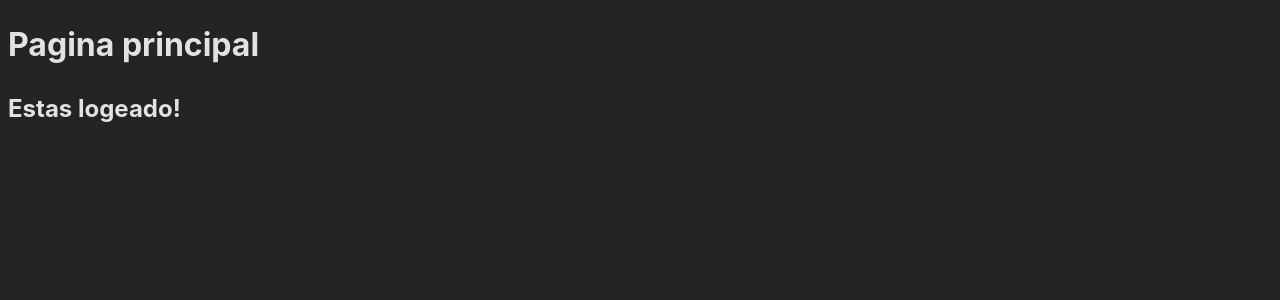
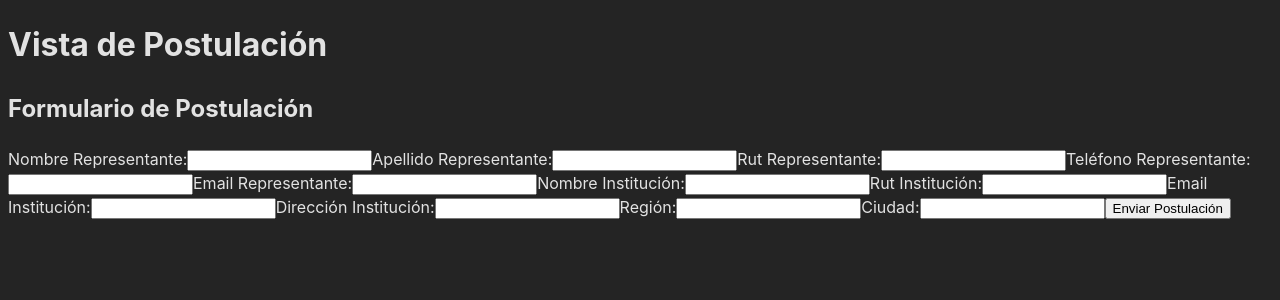
Before and after one commit to fschonffeldt/Proyecto-IS, a React (Vite) app in the folder frontend/: page /postulaciones in a window 1280 px wide. Shown: the top 300 px of the page. Built offline with nearby package versions, Linux system fonts and the light colour scheme; no server answers.

Commit message:
funcionando rellenado de formulario

```diff
--- /dev/null
+++ b/frontend/src/components/PostulacionForm.jsx
@@ -0,0 +1,162 @@
+import { useState } from 'react';
+import { createpostulacion } from '../services/postulacion.service';
+
+function PostulacionForm() {
+  const [postulacionData, setPostulacionData] = useState({
+    nombreRepresentante: '',
+    ApellidoRepresentante: '',
+    rutRepresentante: '',
+    telefonoRepresentante: '',
+    emailRepresentante: '',
+    nombreInstitucion: '',
+    rutInstitucion: '',
+    emailInstitucion: '',
+    direccionInstitucion: '',
+    region: '',
+    ciudad: '',
+  });
+
+  const handleChange = (e) => {
+    const { name, value } = e.target;
+    setPostulacionData((prevData) => ({
+      ...prevData,
+      [name]: value,
+    }));
+  };
+
+  const handleSubmit = async (e) => {
+    e.preventDefault();
+
+    try {
+      const createdPostulacion = await createpostulacion(postulacionData);
+      console.log('Postulación creada:', createdPostulacion);
+      // Puedes redirigir a otra página después de la creación exitosa
+      // (Asegúrate de tener configurado React Router si estás utilizando rutas)
+    } catch (error) {
+      console.error('Error al crear la postulación:', error.message);
+      // Manejo de errores
+    }
+  };
+
+  return (
+    <div>
+      <h2>Formulario de Postulación</h2>
+
+      <form onSubmit={handleSubmit}>
+        <label>
+          Nombre Representante:
+          <input
+            type="text"
+            name="nombreRepresentante"
+            value={postulacionData.nombreRepresentante}
+            onChange={handleChange}
+          />
+        </label>
+
+        <label>
+          Apellido Representante:
+          <input
+            type="text"
+            name="ApellidoRepresentante"
+            value={postulacionData.ApellidoRepresentante}
+            onChange={handleChange}
+          />
+        </label>
+
+        <label>
+          Rut Representante:
+          <input
+            type="text"
+            name="rutRepresentante"
+            value={postulacionData.rutRepresentante}
+            onChange={handleChange}
+          />
+        </label>
+
+        <label>
+          Teléfono Representante:
+          <input
+            type="text"
+            name="telefonoRepresentante"
+            value={postulacionData.telefonoRepresentante}
+            onChange={handleChange}
+          />
+        </label>
+
+        <label>
+          Email Representante:
+          <input
+            type="text"
+            name="emailRepresentante"
+            value={postulacionData.emailRepresentante}
+            onChange={handleChange}
+          />
+        </label>
+
+        <label>
+          Nombre Institución:
+          <input
+            type="text"
+            name="nombreInstitucion"
+            value={postulacionData.nombreInstitucion}
+            onChange={handleChange}
+          />
+        </label>
+
+        <label>
+          Rut Institución:
+          <input
+            type="text"
+            name="rutInstitucion"
+            value={postulacionData.rutInstitucion}
+            onChange={handleChange}
+          />
+        </label>
+
+        <label>
+          Email Institución:
+          <input
+            type="text"
+            name="emailInstitucion"
+            value={postulacionData.emailInstitucion}
+            onChange={handleChange}
+          />
+        </label>
+
+        <label>
+          Dirección Institución:
+          <input
+            type="text"
+            name="direccionInstitucion"
+            value={postulacionData.direccionInstitucion}
+            onChange={handleChange}
+          />
+        </label>
+
+        <label>
+          Región:
+          <input
+            type="text"
+            name="region"
+            value={postulacionData.region}
+            onChange={handleChange}
+          />
+        </label>
+
+        <label>
+          Ciudad:
+          <input
+            type="text"
+            name="ciudad"
+            value={postulacionData.ciudad}
+            onChange={handleChange}
+          />
+        </label>
+
+        <button type="submit">Enviar Postulación</button>
+      </form>
+    </div>
+  );
+}
+
+export default PostulacionForm;
--- a/frontend/src/routes/Postulacion.jsx
+++ b/frontend/src/routes/Postulacion.jsx
@@ -1,12 +1,12 @@
-function postulaciones() {
-    return (
-      <>
-        <h1>Pagina principal</h1>
-        <div>
-          <h2>Estas logeado!</h2>
-        </div>
-      </>
-    );
-  }
+import PostulacionForm from '../components/PostulacionForm';
 
-  export default postulaciones;
+function Postulacion() {
+  return (
+    <div>
+      <h1>Vista de Postulación</h1>
+      <PostulacionForm />
+    </div>
+  );
+}
+
+export default Postulacion;
--- /dev/null
+++ b/frontend/src/services/postulacion.service.js
@@ -0,0 +1,12 @@
+import axios from './root.service'; // Asume que root.service.js maneja la configuración de axios
+
+export const createpostulacion = async (postulaciones) => {
+  try {
+    const response = await axios.post('/postulacion',postulaciones);
+    if (response.status === 201) {
+      return response.data.data;
+    }
+  } catch (error) {
+    console.log(error);
+  }
+};
```
Also changed, not shown: frontend/src/main.jsx (+5 -6 lines), 1 other file (tests, documents, lock files or other folders).
